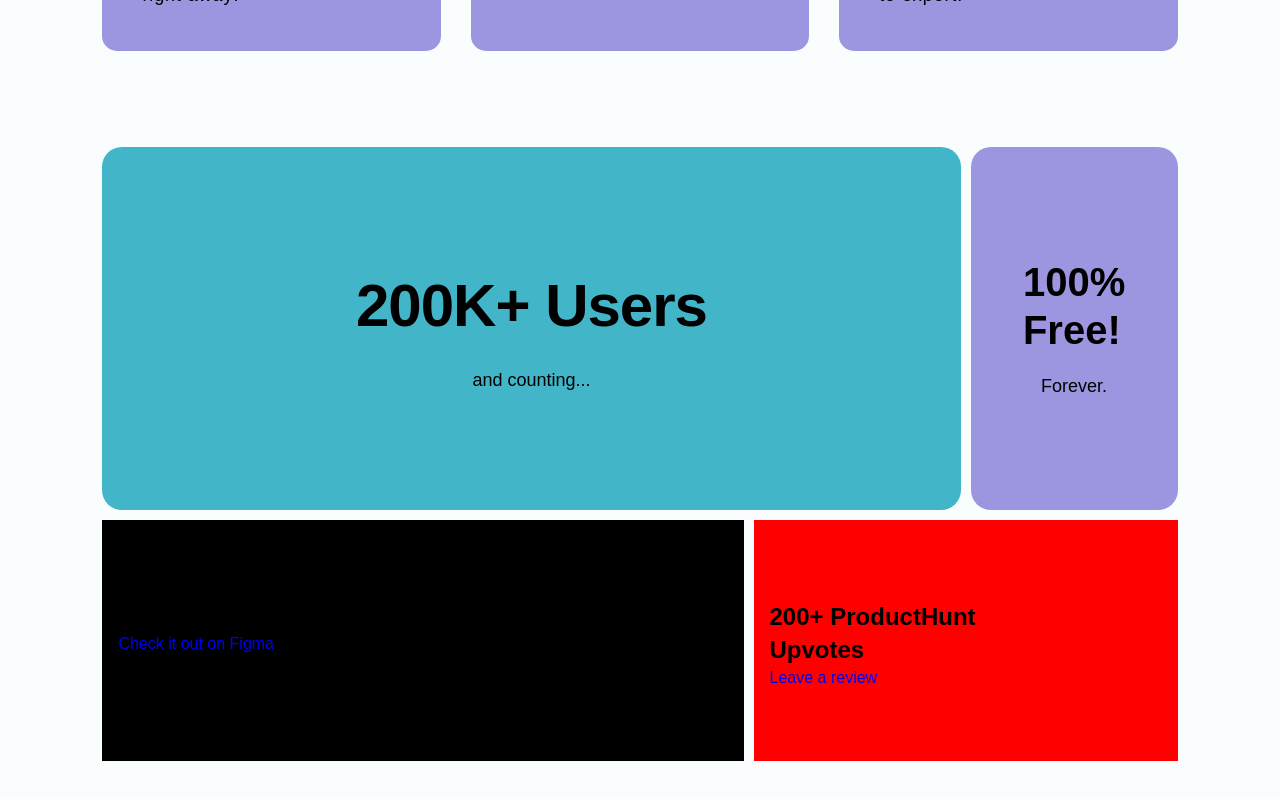
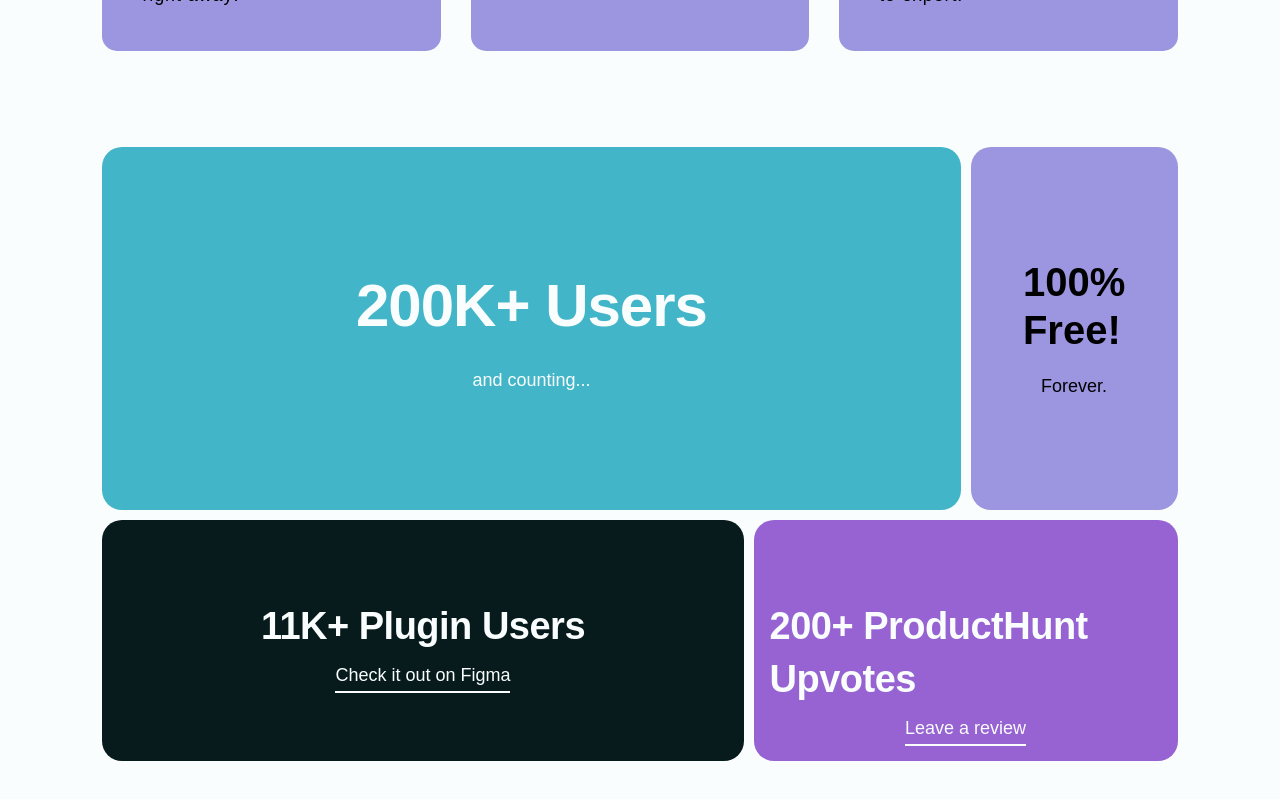
Before and after one commit to eduarf/visualize-colors, a React (Vite) app: page / in a window 1280 px wide. Shown: the part 1335-2135 px from the top of the page. Built offline with nearby package versions, Linux system fonts and the light colour scheme; a web font is replaced by a local one.

Commit message:
BentoComp styling

```diff
--- a/src/components/bento/BentoComp.jsx
+++ b/src/components/bento/BentoComp.jsx
@@ -25,9 +25,11 @@ const StyledUsersCard = styled.div`
     font-size: 6rem;
     font-weight: 800;
     letter-spacing: -1px;
+    color: var(--color-background);
   }
   span {
     font-size: 1.8rem;
+    color: var(--color-background);
   }
 `;
 const StyledFreeCard = styled.div`
@@ -53,13 +55,71 @@ const StyledFreeCard = styled.div`
 const StyledProductHuntCard = styled.div`
   grid-column: 4 / 6;
   padding: 8rem 1.6rem;
-  background-color: red;
+  background-color: var(--color-accent);
+  border-radius: 2rem;
+  display: flex;
+  flex-direction: column;
+  align-items: center;
+  gap: 1rem;
+  h2 {
+    font-size: 3.8rem;
+    letter-spacing: -.5px;
+    font-weight: 600;
+    color: var(--color-background);
+  }
+  a {
+    color: var(--color-background);
+    font-size: 1.8rem;
+    position: relative;
+    &::before {
+      content: '';
+      position: absolute;
+      bottom: -0.5rem;
+      left: 0;
+      height: 2px;
+      width: 100%;
+      background-color: var(--color-background);
+      transition: all .2s ease-in-out;
+    }
+    &:hover::before{
+      height: 5px;
+    }
+  }
 `;
 
 const StyledPluginCard = styled.div`
   grid-column: 1 / 4;
   padding: 8rem 1.6rem;
-  background-color: black;
+  background-color: var(--color-text);
+  border-radius: 2rem;
+  display: flex;
+  flex-direction: column;
+  align-items: center;
+  gap: 1rem;
+  h2 {
+    font-size: 3.8rem;
+    letter-spacing: -.5px;
+    font-weight: 600;
+    color: var(--color-background);
+  }
+  a {
+    color: var(--color-background);
+    font-size: 1.8rem;
+    position: relative;
+    &::before {
+      content: '';
+      position: absolute;
+      bottom: -0.5rem;
+      left: 0;
+      height: 2px;
+      width: 100%;
+      background-color: var(--color-background);
+      transition: all .2s ease-in-out;
+    }
+    &:hover::before{
+      height: 5px;
+    }
+  }
 `;
 
 export default function BentoComp() {
@@ -81,7 +141,7 @@ export default function BentoComp() {
       </StyledPluginCard>
       <StyledProductHuntCard>
         <h2>
-          200+ ProductHunt <br /> Upvotes
+          200+ ProductHunt Upvotes
         </h2>
         <a href="#">Leave a review</a>
       </StyledProductHuntCard>
```
